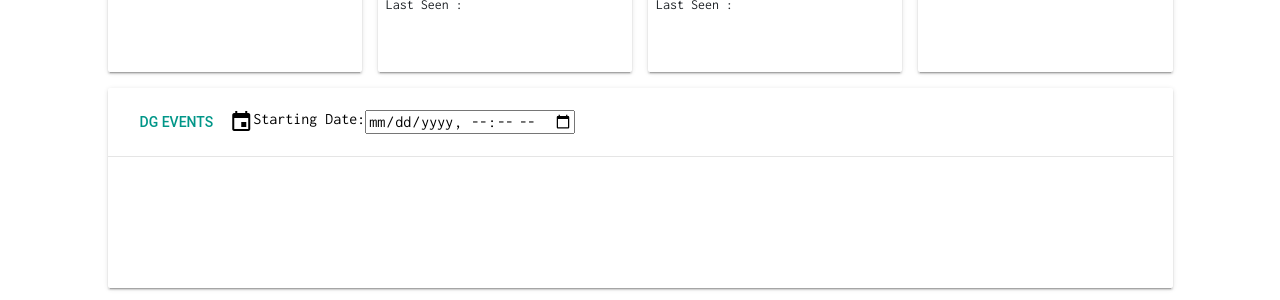
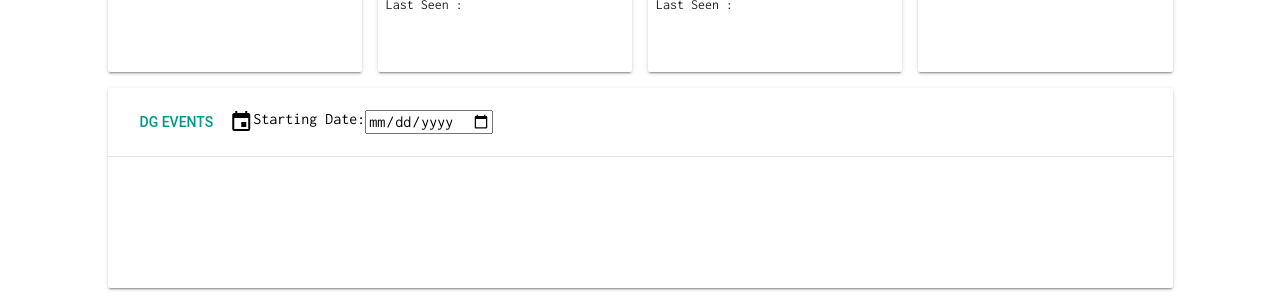
Before and after one commit to wiless/wiless.github.io, a Jekyll site: the page built from _apps/dashboard.html, in a window 1280 px wide. Shown: the part 563-863 px from the top of the page. Built offline with Jekyll 4.4.1, drawn with Linux system fonts in a browser that asks for light colours; nearby versions of some CDN libraries; some web fonts are replaced; comment, search, counter and statistics services are not loaded; a style sheet for code colours, icons or effects is not loaded.

Commit message:
Update dashboard.html

```diff
--- a/_apps/dashboard.html
+++ b/_apps/dashboard.html
@@ -177,7 +177,9 @@ hidesocial: true
                             </button>
                          <i class="material-icons">event</i>
                          <label for="startdate">Starting Date:</label>
-                        <input type="datetime-local" id="startdate" name="startdate">
+
+                        <input type="date" id="startdate" name="startdate" >
+
 
 <!--                          datetime-local -->
                         </div>
```
Also changed, not shown: other parts of _apps/dashboard.html (+2 -2 lines).
